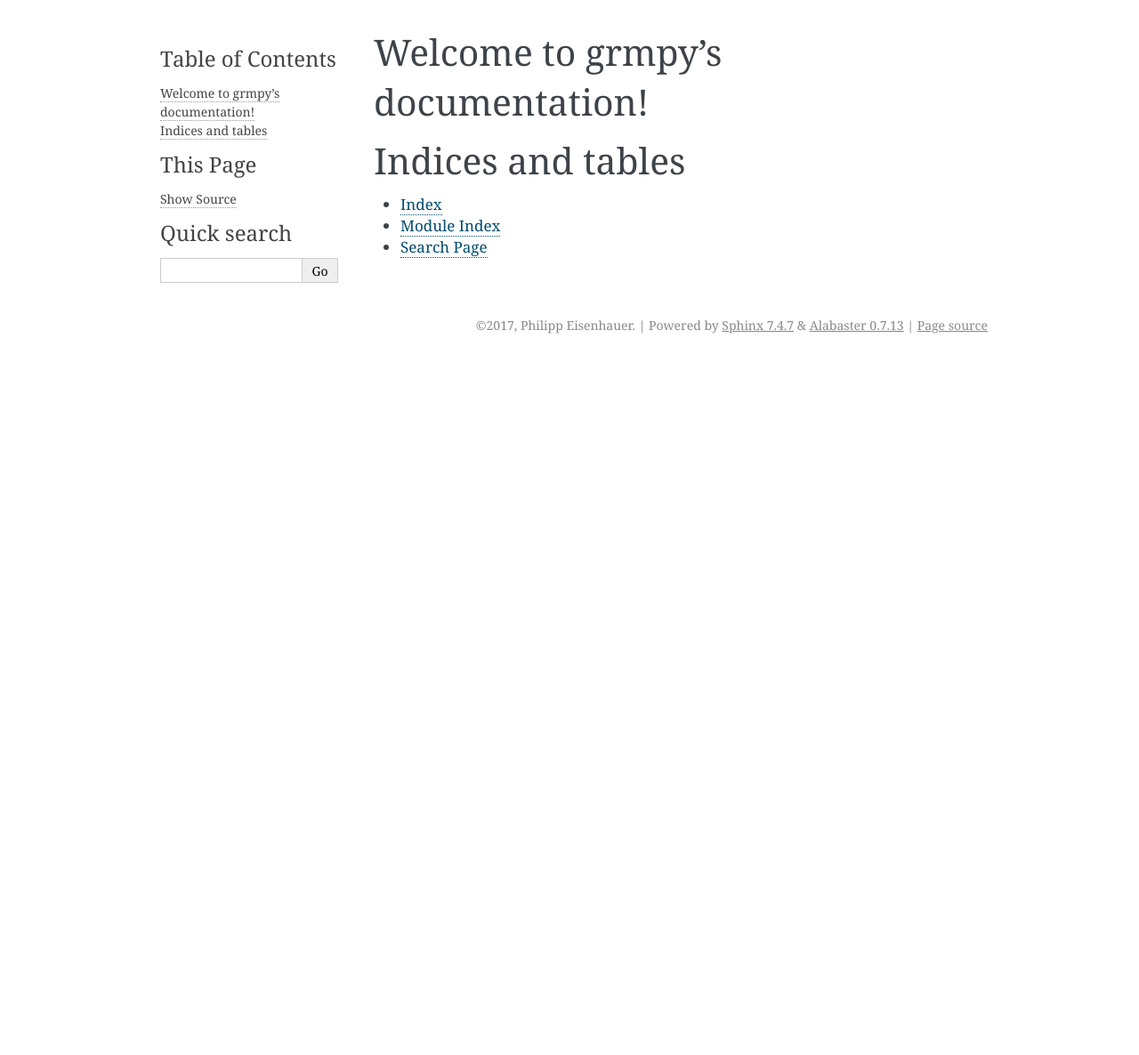
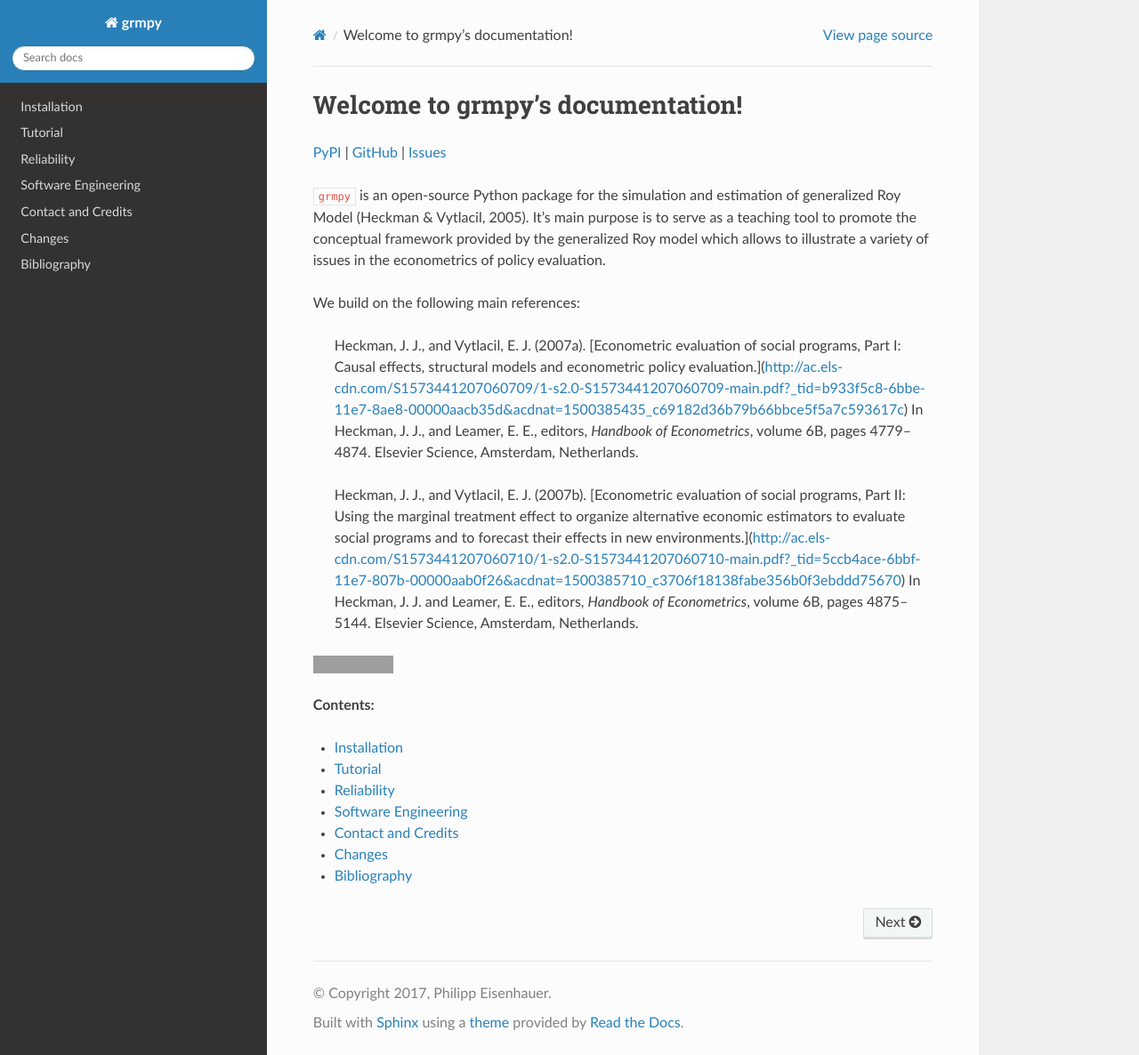
Before and after one commit to OpenSourceEconomics/grmpy, a Sphinx documentation site: the page built from docs/index.rst, in a window 1280 px wide and 1186 px high. Shown: the whole window at 89% size. Built offline with Sphinx 7.4.7 and the Read the Docs theme 2.0.0, drawn with Linux system fonts in a browser that asks for light colours; grey boxes are pictures that could not be loaded.

Commit message:
working on documentation, adding coverage

```diff
--- /dev/null
+++ b/docs/bibliography.rst
@@ -0,0 +1,2 @@
+Bibliography
+============
--- a/docs/conf.py
+++ b/docs/conf.py
@@ -31,7 +31,16 @@
 # Add any Sphinx extension module names here, as strings. They can be
 # extensions coming with Sphinx (named 'sphinx.ext.*') or your custom
 # ones.
-extensions = []
+extensions = [
+    'sphinx.ext.autodoc',
+    'sphinx.ext.doctest',
+    'sphinx.ext.todo',
+    'sphinx.ext.coverage',
+    'sphinx.ext.mathjax',
+    'sphinx.ext.ifconfig',
+    'sphinx.ext.viewcode',
+    'sphinxcontrib.bibtex',
+]
 
 # Add any paths that contain templates here, relative to this directory.
 templates_path = ['_templates']
@@ -83,7 +92,7 @@
 # The theme to use for HTML and HTML Help pages.  See the documentation for
 # a list of builtin themes.
 #
-html_theme = 'alabaster'
+html_theme = 'sphinx_rtd_theme'
 
 # Theme options are theme-specific and customize the look and feel of a theme
 # further.  For a list of options available for each theme, see the
--- a/docs/index.rst
+++ b/docs/index.rst
@@ -6,15 +6,27 @@
 Welcome to grmpy's documentation!
 =================================
 
+`PyPI <https://pypi.python.org/pypi/grmpy>`_ | `GitHub <https://github.com/grmToolbox/grmpy>`_  | `Issues <https://github.com/grmToolbox/grmpy/issues>`_
+
+``grmpy`` is an open-source Python package for the simulation and estimation of generalized Roy Model (Heckman & Vytlacil, 2005). It's main purpose is to serve as a teaching tool to promote the conceptual framework provided by the generalized Roy model which allows to illustrate a variety of issues in the econometrics of policy evaluation.
+
+We build on the following main references:
+
+    Heckman, J. J., and Vytlacil, E. J. (2007a). [Econometric evaluation of social programs, Part I: Causal effects, structural models and econometric policy evaluation.](http://ac.els-cdn.com/S1573441207060709/1-s2.0-S1573441207060709-main.pdf?_tid=b933f5c8-6bbe-11e7-8ae8-00000aacb35d&acdnat=1500385435_c69182d36b79b66bbce5f5a7c593617c) In Heckman, J. J., and Leamer, E. E., editors, *Handbook of Econometrics*, volume 6B, pages 4779–4874. Elsevier Science, Amsterdam, Netherlands.
+
+    Heckman, J. J., and Vytlacil, E. J. (2007b). [Econometric evaluation of social programs, Part II: Using the marginal treatment effect to organize alternative economic estimators to evaluate social programs and to forecast their effects in new environments.](http://ac.els-cdn.com/S1573441207060710/1-s2.0-S1573441207060710-main.pdf?_tid=5ccb4ace-6bbf-11e7-807b-00000aab0f26&acdnat=1500385710_c3706f18138fabe356b0f3ebddd75670) In Heckman, J. J. and Leamer, E. E., editors, *Handbook of Econometrics*, volume 6B, pages 4875–5144. Elsevier Science, Amsterdam, Netherlands.
+
+.. image:: https://img.shields.io/github/license/mashape/apistatus.svg?maxAge=2592000   :target:
+
+**Contents:**
+
 .. toctree::
-   :maxdepth: 2
-   :caption: Contents:
+    :maxdepth: 1
 
-
-
-Indices and tables
-==================
-
-* :ref:`genindex`
-* :ref:`modindex`
-* :ref:`search`
+    installation
+    tutorial
+    reliability
+    software_engineering
+    credits
+    changes
+    bibliography
--- /dev/null
+++ b/docs/reliability.rst
@@ -0,0 +1,4 @@
+Reliability
+===========
+
+We document the results of two straightforward Monte Carlo exercises to illustrate the reliability of the ``grmpy`` package.
--- /dev/null
+++ b/docs/requirements.txt
@@ -0,0 +1 @@
+sphinxcontrib-bibtex
--- /dev/null
+++ b/docs/software_engineering.rst
@@ -0,0 +1,57 @@
+Software Engineering
+====================
+
+We now briefly discuss our software engineering practices that help us to ensure the transparency, reliability, scalability, and extensibility of the ``grmpy`` package.
+
+Test Battery
+------------
+
+.. image:: https://codecov.io/gh/grmpy/package/branch/master/graph/badge.svg
+   :target: https://codecov.io/gh/grmpy/package
+
+We use `pytest <http://docs.pytest.org>`_ as our test runner. We broadly group our tests in four categories:
+
+* **property-based testing**
+
+    We create random model parameterizations and estimation requests and test for a valid return of the program.
+
+* **reliability testing**
+
+    We conduct numerous Monte Carlo exercises to ensure that we can recover the true underlying parameterization with an estimation. Also by varying the tuning parameters of the estimation (e.g. random draws for integration) and the optimizers, we learn about their effect on estimation performance.
+
+
+Documentation
+-------------
+
+.. image:: https://readthedocs.org/projects/grmpy/badge/?version=latest
+   :target: http://respy.readthedocs.io/en/latest/?badge=latest
+   :alt: Documentation Status
+
+The documentation is created using `Sphinx <http://www.sphinx-doc.org/>`_ and hosted on `Read the Docs <https://readthedocs.org/>`_.
+
+Code Review
+-----------
+
+.. image:: https://api.codacy.com/project/badge/Grade/3dd368fb739c49d78d910676c9264a81
+   :target: https://www.codacy.com/app/eisenhauer/respy?utm_source=github.com&amp;utm_medium=referral&amp;utm_content=restudToolbox/package&amp;utm_campaign=Badge_Grade
+
+.. image:: https://landscape.io/github/restudToolbox/package/master/landscape.svg?style=flat
+    :target: https://landscape.io/github/restudToolbox/package/master
+    :alt: Code Health
+
+We use several automatic code review tools to help us improve the readability and maintainability of our code base. For example, we work with `Codacy <https://www.codacy.com/app/eisenhauer/respy/dashboard>`_ and `Landscape <https://landscape.io/github/restudToolbox/package>`_
+
+Continuous Integration Workflow
+-------------------------------
+
+.. image:: https://travis-ci.org/restudToolbox/package.svg?branch=master
+   :target: https://travis-ci.org/restudToolbox/package
+
+.. image:: https://requires.io/github/restudToolbox/package/requirements.svg?branch=master
+    :target: https://requires.io/github/restudToolbox/package/requirements/?branch=master
+    :alt: Requirements Status
+
+.. image:: https://badge.fury.io/py/respy.svg
+    :target: https://badge.fury.io/py/respy
+
+We set up a continuous integration workflow around our `GitHub Organization <https://github.com/restudToolbox>`_. We use the continuous integration services provided by `Travis CI <https://travis-ci.org/restudToolbox/package>`_. `tox <https://tox.readthedocs.io>`_ helps us to ensure the proper workings of the package for alternative Python implementations. Our build process is managed by `Waf <https://waf.io/>`_. We rely on `Git <https://git-scm.com/>`_ as our version control system and follow the `Gitflow Workflow <https://www.atlassian.com/git/tutorials/comparing-workflows/gitflow-workflow>`_. We use `GitLab <https://gitlab.com/restudToolbox/package/issues>`_ for our issue tracking. The package is distributed through `PyPI <https://pypi.python.org/pypi/respy>`_ which automatically updated from our development server.
```
Also changed, not shown: docs/changes.rst (added, +9 -0 lines), docs/credits.rst (added, +22 -0 lines), docs/installation.rst (added, +37 -0 lines), docs/tutorial.rst (added, +9 -0 lines), .travis.yml.
